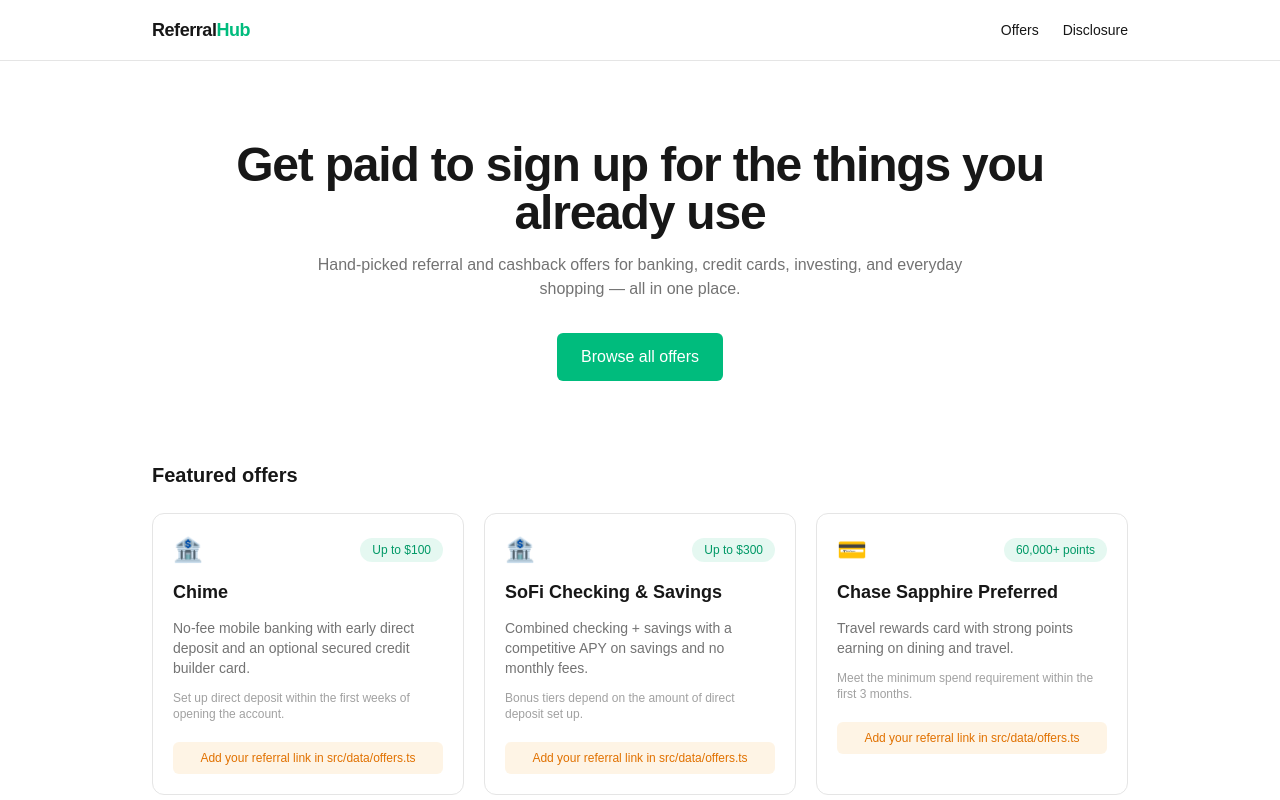
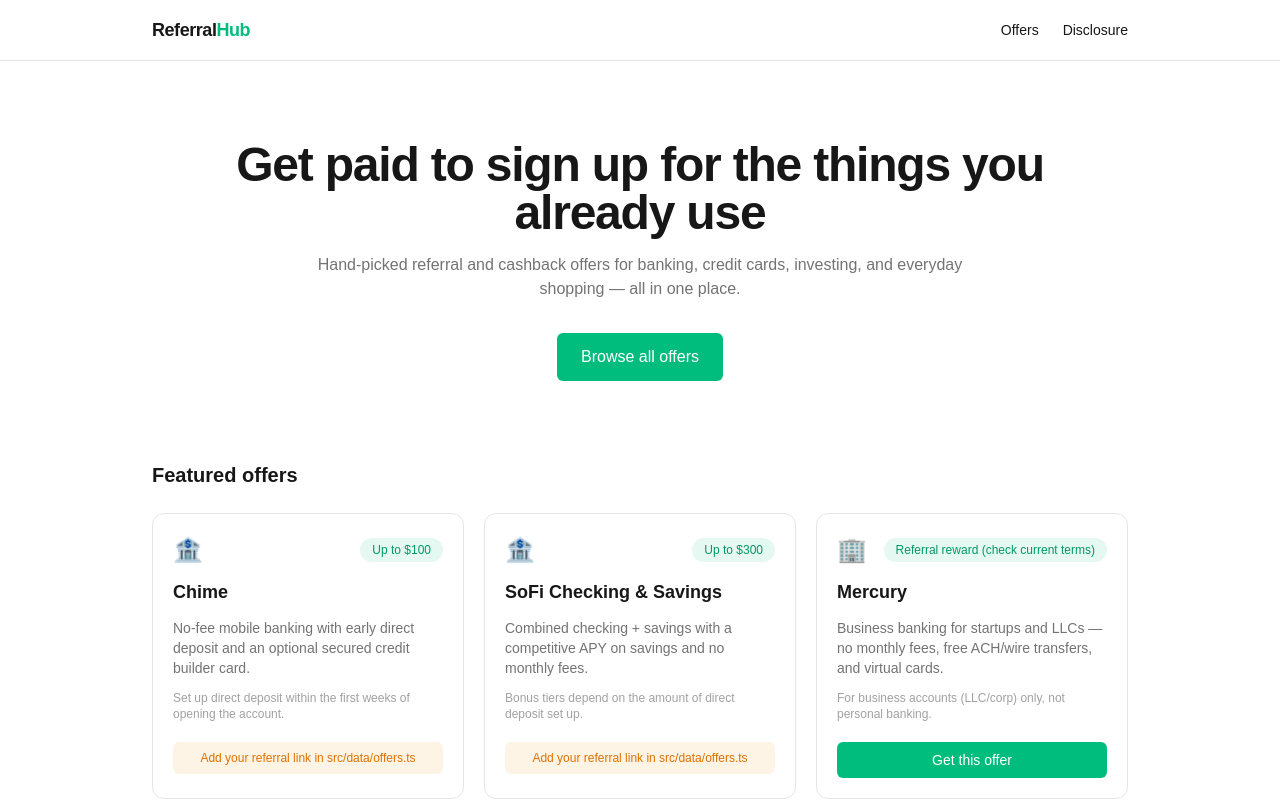
Before and after one commit to skippermaquina-del/referalhub, a Next.js app: page / in a window 1280 px wide. Shown: the top 800 px of the page. Built offline with nearby package versions, Linux system fonts and the light colour scheme.

Commit message:
Add real referral link for Mercury business banking

```diff
--- a/src/data/offers.ts
+++ b/src/data/offers.ts
@@ -74,6 +74,18 @@
     description: "Mobile bank account built for fast direct deposit and fee-free overdraft.",
     requirements: "Direct deposit required within 45 days.",
     referralUrl: "REPLACE_ME",
+  },
+  {
+    slug: "mercury",
+    name: "Mercury",
+    category: "banking",
+    emoji: "🏢",
+    bonus: "Referral reward (check current terms)",
+    description:
+      "Business banking for startups and LLCs — no monthly fees, free ACH/wire transfers, and virtual cards.",
+    requirements: "For business accounts (LLC/corp) only, not personal banking.",
+    referralUrl: "https://mercury.com/r/gftc-llc",
+    featured: true,
   },
   {
     slug: "chase-sapphire-preferred",
```
